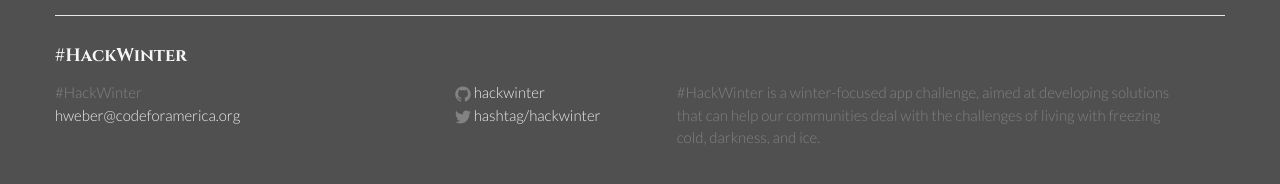
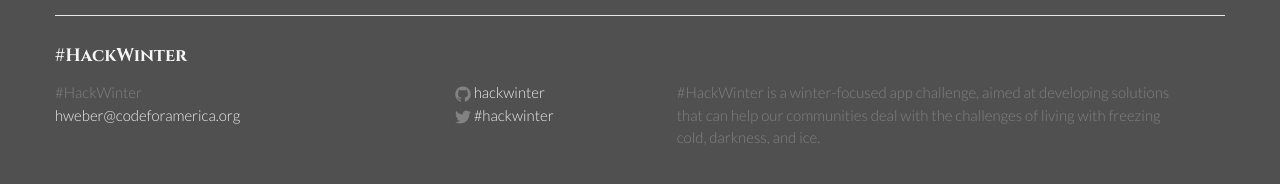
Before and after one commit to hackwinter/hackwinter.org, a Jekyll site: the page built from index.html, in a window 1280 px wide. Shown: the part 298-482 px from the top of the page. Built offline with Jekyll 4.4.1, drawn with Linux system fonts in a browser that asks for light colours.

Commit message:
Added Twitter hashtag parsing to _config.yml. Closes #2.

```diff
--- a/_config.yml
+++ b/_config.yml
@@ -12,7 +12,8 @@
   #HackWinter is a winter-focused app challenge, aimed at developing solutions that can help our communities deal with the challenges of living with freezing cold, darkness, and ice.
 baseurl: "" # the subpath of your site, e.g. /blog
 url: "http://hackwinter.github.io" # the base hostname & protocol for your site
-twitter_username: hashtag/hackwinter
+twitter_username:
+twitter_hashtag: hackwinter
 github_username:  hackwinter
 collections:
 - projects
--- a/_includes/footer.html
+++ b/_includes/footer.html
@@ -23,6 +23,13 @@
             {% include icon-twitter.html username=site.twitter_username %}
           </li>
           {% endif %}
+
+          {% if site.twitter_hashtag %}
+          <li>
+            {% include icon-twitter-hash.html hashtag=site.twitter_hashtag %}
+          </li>
+          {% endif %}
+
         </ul>
       </div>
 
--- /dev/null
+++ b/_includes/icon-twitter-hash.html
@@ -0,0 +1 @@
+<a href="https://twitter.com/hashtag/{{ include.hashtag }}" target = "_blank"><span class="icon icon--twitter">{% include icon-twitter.svg %}</span><span class="hashtag">#{{ include.hashtag }}</span></a>
```
